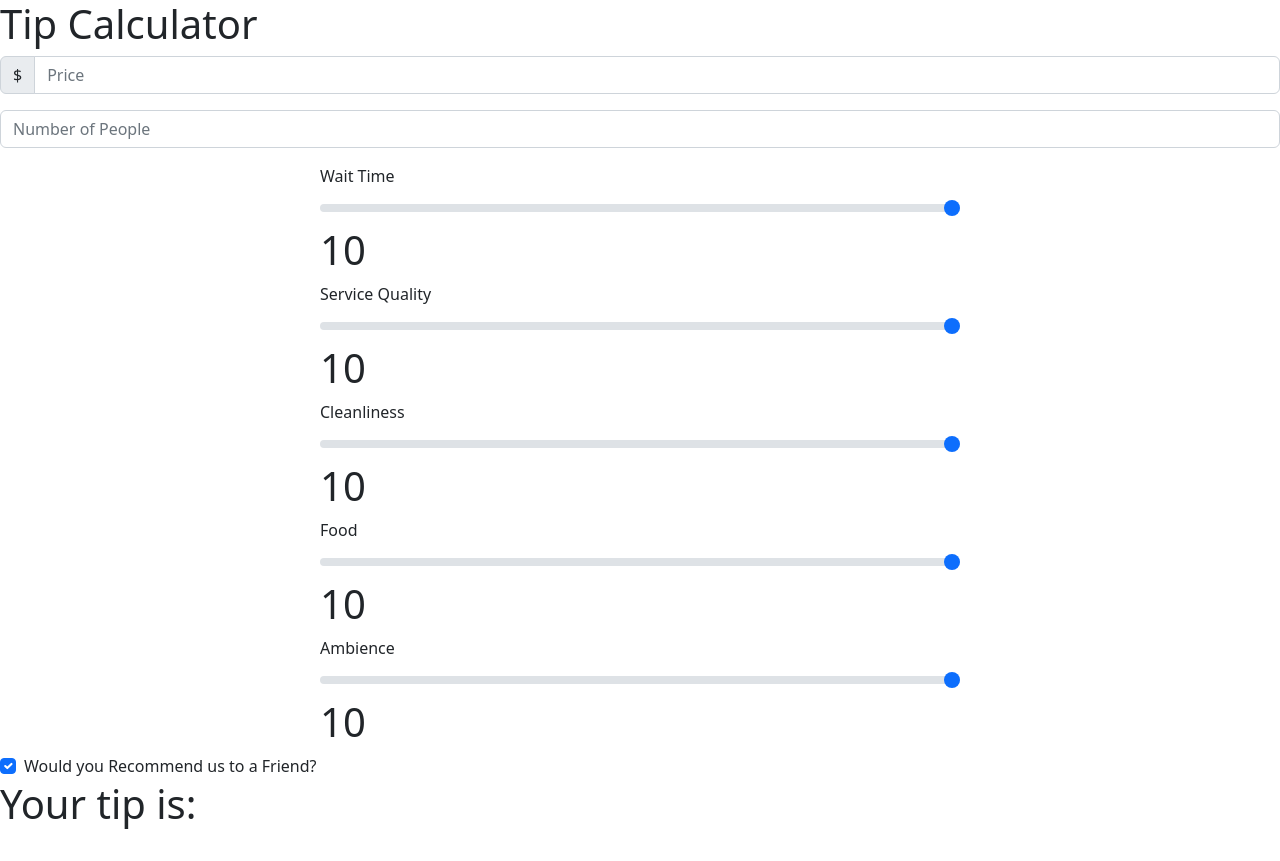
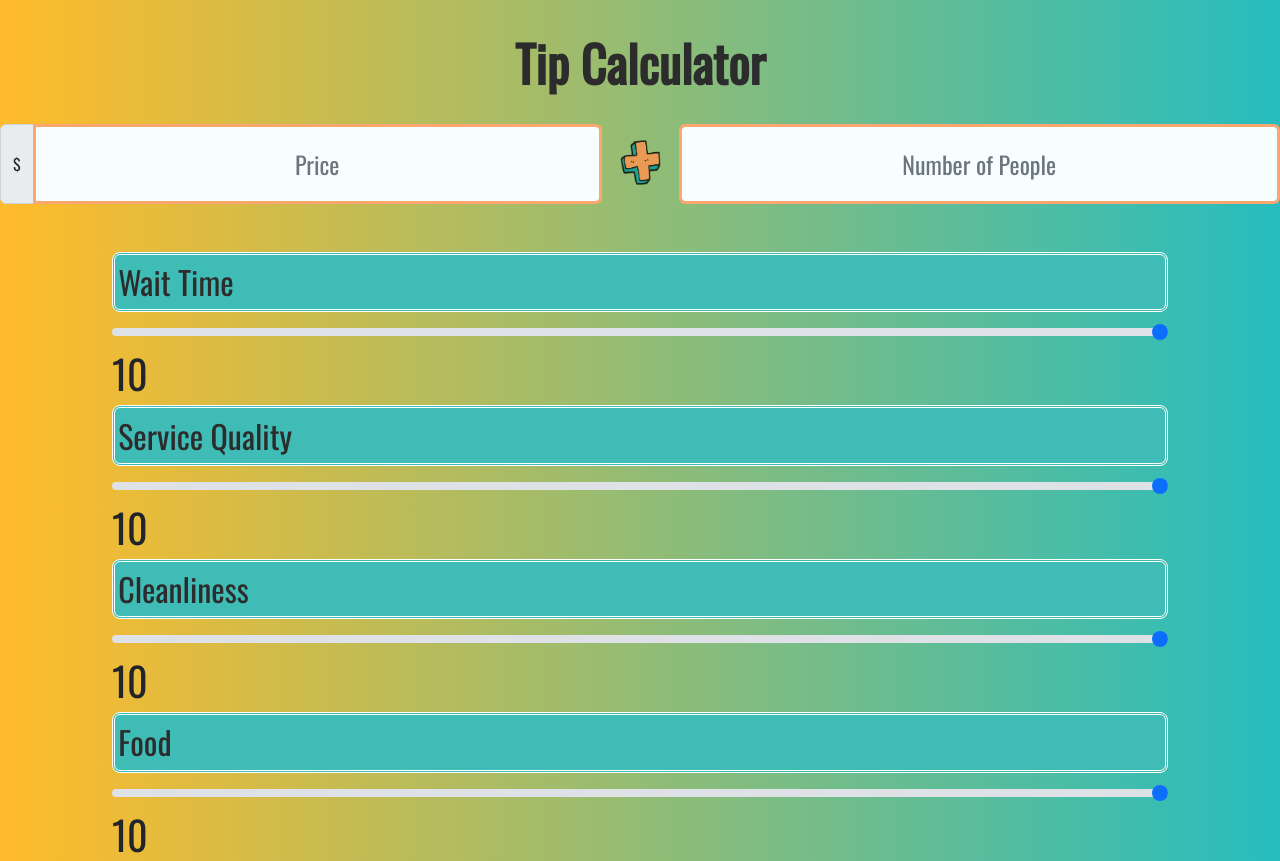
Before and after one commit to EthanAmato/TipCalculator, a plain HTML site: page index.html in a window 1280 px wide. Shown: the top 861 px of the page. Before the commit the page ends 836 px from the top, so only its background shows below. Drawn offline with nearby package versions, Linux system fonts and the light colour scheme.

Commit message:
Added in some mock CSS for us to change Mon

```diff
--- a/index.html
+++ b/index.html
@@ -3,23 +3,30 @@
 <head>
     <meta charset='utf-8'>
     <meta http-equiv='X-UA-Compatible' content='IE=edge'>
-    <title>Page Title</title>
+    <title>Service Based Tip Calculator</title>
     <meta name='viewport' content='width=device-width, initial-scale=1'>
     <link href="https://cdn.jsdelivr.net/npm/bootstrap@5.2.0-beta1/dist/css/bootstrap.min.css" rel="stylesheet" integrity="sha384-0evHe/X+R7YkIZDRvuzKMRqM+OrBnVFBL6DOitfPri4tjfHxaWutUpFmBp4vmVor" crossorigin="anonymous">
-
+    <link href="https://fonts.googleapis.com/css2?family=Oswald:wght@200;400&display=swap" rel="stylesheet">
     <link rel='stylesheet' type='text/css' media='screen' href='style.css'>
     <script src="https://cdn.jsdelivr.net/npm/bootstrap@5.2.0-beta1/dist/js/bootstrap.bundle.min.js" integrity="sha384-pprn3073KE6tl6bjs2QrFaJGz5/SUsLqktiwsUTF55Jfv3qYSDhgCecCxMW52nD2" crossorigin="anonymous" defer></script>
     <script src='app.js' defer></script>
 </head>
 <body>
-    <h1>Tip Calculator</h1>
+    <h1 class="TipHeader" id="toptext">Tip Calculator</h1>
+    <div class="formcontain">
     <div class="input-group mb-3">
         <span class="input-group-text" id="basic-addon1">$</span>
         <input type="text" class="form-control" id="price" placeholder="Price" aria-label="Price" aria-describedby="basic-addon1">
       </div>
+      <span class="plusicon"><img src="images/plusicon.png" height="45px" width="45px"></span>
     <div class="input-group mb-3">
         <input type="text" class="form-control" id="numPeople" placeholder="Number of People" aria-label="Number of People" aria-describedby="basic-addon1">
       </div>
+    </div>
+
+    <!-- Begin Slider Section -->
+
+    <div class="slidercontain">
     <div class="slider2">
         <label for="customRange1" class="form-label">Wait Time</label>
         <input type="range" class="form-range" id="customRange2" min="1" max="10" value="10">
@@ -45,12 +52,16 @@
         <input type="range" class="form-range" id="customRange5" min="1" max="10" value="10">
         <h1 id="5">10</h1>
     </div>
+    </div>
+<!-- end slider section -->
+<div class="checkmark">
 <div class="form-check">
     <input class="form-check-input" type="checkbox" value="" id="flexCheckChecked" checked>
     <label class="form-check-label" for="flexCheckChecked">
         Would you Recommend us to a Friend?
     </label>
 </div>
+</div>
     <div class="tip-area">
         <h1>Your tip is:</h1>
     </div>
--- a/style.css
+++ b/style.css
@@ -1,8 +1,112 @@
-div.slider1,div.slider2,div.slider3,div.slider4,div.slider5 {
-    width: 50%;
-    margin: auto;
+/* Full body styling start */
+*{
+    margin: 0;
+    padding: 0;
+    font-family: 'Oswald', sans-serif;
 }
 
-.class-label{
-    font-size: 100px;
+body{
+    display: flexbox;
+    justify-content: center;
+    align-items: center;
+    background: linear-gradient(90deg, #febb2b 1%, #26bdbf 100%);
 }
+/* full body styling end */
+/* header text */
+.TipHeader{
+    display: flex;
+    justify-content: center;
+    margin: 1rem;
+    padding: 1rem;
+    border-radius: 1rem;
+    font-size: 50px;
+    color: #2c2c2c;
+    font-weight: 600;
+}
+
+/* Header text end */
+/* Plus Icon start */
+
+.plusicon{
+    display: flex;
+    margin: 1rem;
+    opacity: .8;
+}
+
+/* plus icon end */
+/* Price & numPeople */
+.formcontain{
+    display: flex;
+    width: 100vw;
+    height: 6rem;
+
+}
+
+.formcontain input{
+    font-size: 1.5rem;
+    text-align: center;
+    background-color:#F7FEFF;
+    border: solid #FDA770;
+    display: flex;
+    align-content: space-between;
+}
+
+/* End of price & numPeople */
+/* start slider contain */
+
+.slidercontain{
+    display: flexbox;
+    margin: 1rem 4rem;
+    padding: 1rem 3rem;
+}
+
+.slidercontain label{
+    display: flex;
+background-color: #40BCB6;
+font-size: 2rem;
+color: #2c2c2c;
+border-radius: .5rem;
+border: double white;
+padding: .2rem;
+
+}
+
+/* end slider section */
+/* start checkbox section */
+
+.checkmark{
+    display: flex;
+    justify-content: center;
+
+}
+
+.checkmark label{
+
+font-size: 1.8rem;
+padding-top: -10px;
+margin-top: -10px;
+padding-bottom: 20px;
+}
+
+.checkmark input{
+    background-color: crimson;
+    transition: ease 0.4s;
+}
+
+.checkmark input:hover{
+    cursor: pointer;
+}
+
+/* end checkbox section */
+
+/* Tip Area */
+.tip-area{
+    display: flex;
+    justify-content: center;
+    background-color: #DEE2E6;
+    padding: 2rem;
+    border-top: #31A096 solid .5rem;
+    border-radius:.7rem;
+
+}
+/* Tip Area */
```
Also changed, not shown: images/plusicon.png (added). Lines whose indentation alone changed are shown as unchanged.
